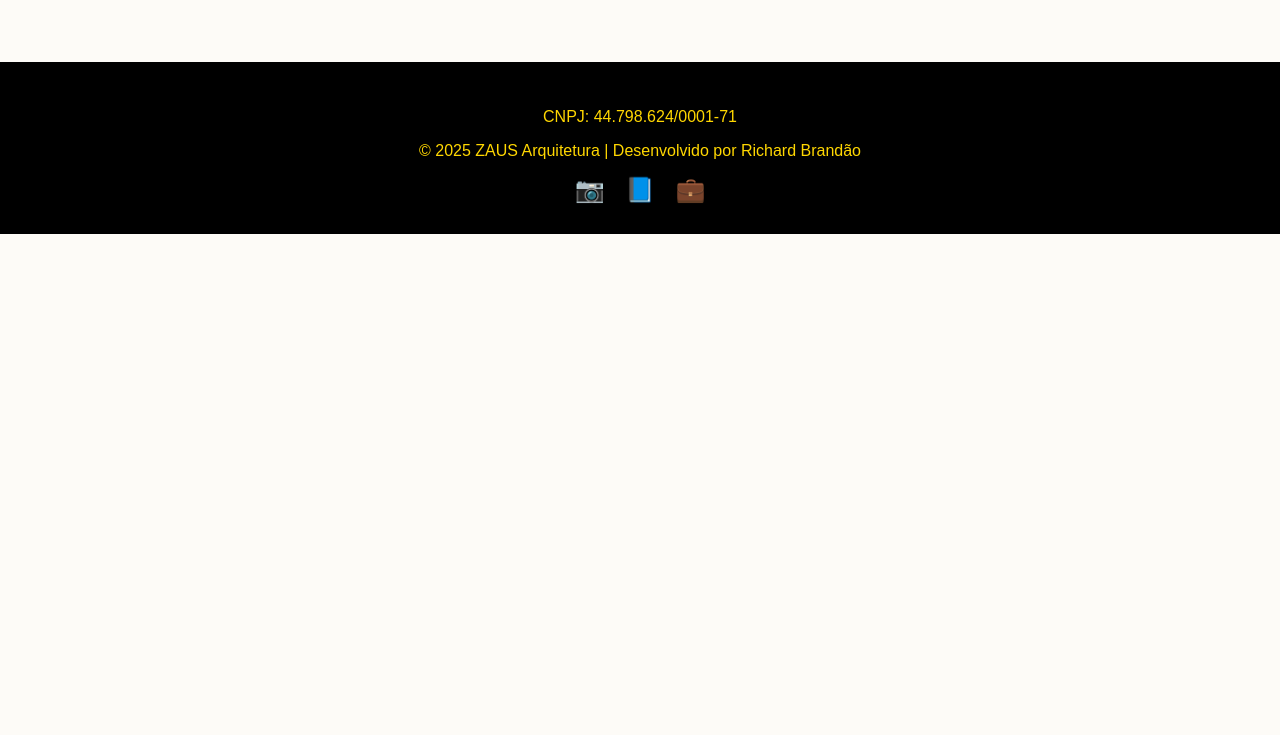
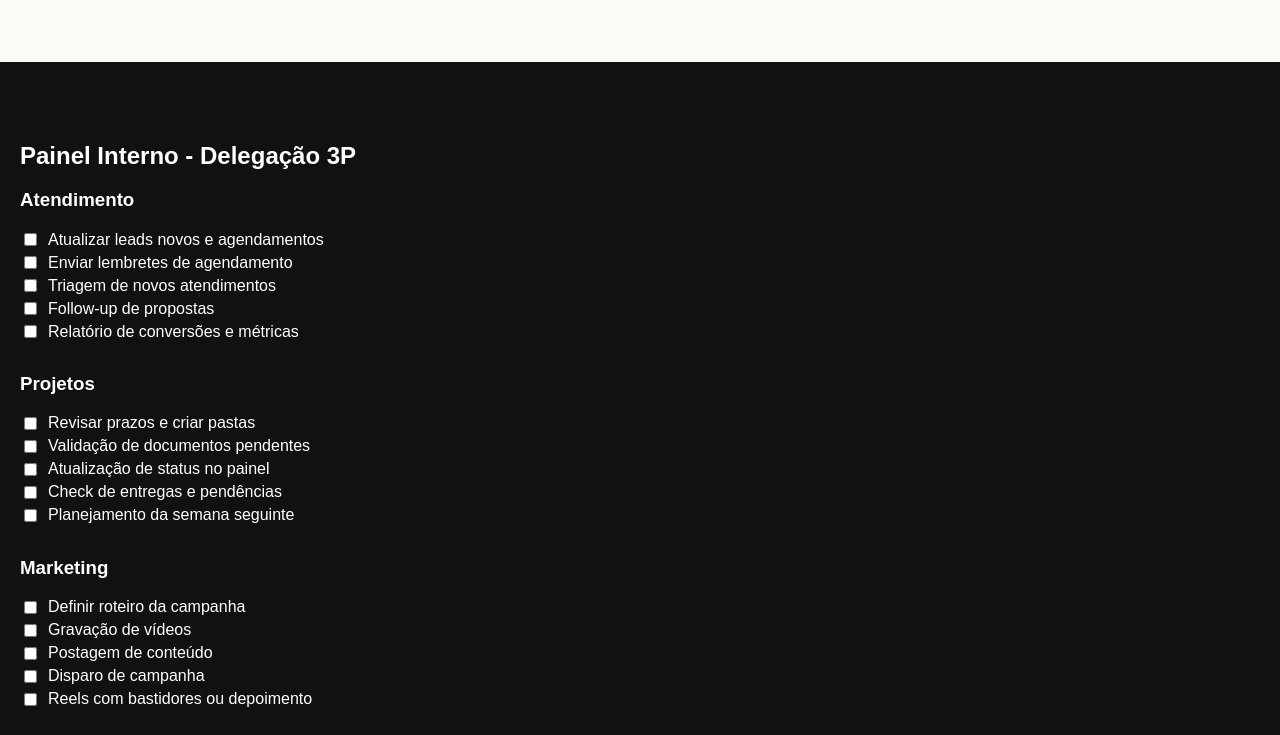
Before and after one commit to ItsRiih/OFICIAL-ZAUS, a plain HTML site: page index.html in a window 1280 px wide. Shown: the part 3185-3920 px from the top of the page. Before the commit the page ends 3419 px from the top, so only its background shows below. Drawn offline with Linux system fonts and the light colour scheme.

Commit message:
Add delegation panel with automation checklist

```diff
--- /dev/null
+++ b/automation.js
@@ -0,0 +1,61 @@
+// Basic checklist system for ZAUS Delegation 3P
+
+document.addEventListener('DOMContentLoaded', () => {
+  const panels = [
+    {
+      area: 'Atendimento',
+      tasks: [
+        'Atualizar leads novos e agendamentos',
+        'Enviar lembretes de agendamento',
+        'Triagem de novos atendimentos',
+        'Follow-up de propostas',
+        'Relatório de conversões e métricas'
+      ]
+    },
+    {
+      area: 'Projetos',
+      tasks: [
+        'Revisar prazos e criar pastas',
+        'Validação de documentos pendentes',
+        'Atualização de status no painel',
+        'Check de entregas e pendências',
+        'Planejamento da semana seguinte'
+      ]
+    },
+    {
+      area: 'Marketing',
+      tasks: [
+        'Definir roteiro da campanha',
+        'Gravação de vídeos',
+        'Postagem de conteúdo',
+        'Disparo de campanha',
+        'Reels com bastidores ou depoimento'
+      ]
+    }
+  ];
+
+  const container = document.getElementById('painel');
+  if (!container) return;
+
+  panels.forEach(panel => {
+    const section = document.createElement('section');
+    section.className = 'painel-section';
+    const heading = document.createElement('h3');
+    heading.textContent = panel.area;
+    section.appendChild(heading);
+
+    panel.tasks.forEach(task => {
+      const label = document.createElement('label');
+      label.className = 'task-item';
+      const checkbox = document.createElement('input');
+      checkbox.type = 'checkbox';
+      const span = document.createElement('span');
+      span.textContent = task;
+      label.appendChild(checkbox);
+      label.appendChild(span);
+      section.appendChild(label);
+    });
+
+    container.appendChild(section);
+  });
+});
--- a/index.html
+++ b/index.html
@@ -8,6 +8,7 @@
   <link rel="stylesheet" href="style.css" />
   <link rel="icon" href="favicon.ico" type="image/x-icon" />
   <script defer src="script.js"></script>
+  <script defer src="automation.js"></script>
 </head>
 <body>
 <header>
@@ -94,6 +95,13 @@
     <iframe src="https://calendar.google.com/calendar/u/0/selfsched?sstoken=UUlfbW5mTU1aV3RlfGRlZmF1bHR8MDk2ZTIxMmFjMmVmNTc3NDVkYTc1YjZhMTM5ODFkYTg" width="100%" height="350"></iframe>
   </div>
 </section>
+
+<section id="painel-container" class="section dark-section">
+  <div class="container">
+    <h2>Painel Interno - Delegação 3P</h2>
+    <div id="painel"></div>
+  </div>
+</section>
 </main>
 
 <footer>
--- a/style.css
+++ b/style.css
@@ -128,3 +128,19 @@ footer .social-icons a {
   font-size: 24px;
   text-decoration: none;
 }
+
+/* Painel Interno */
+#painel-container {
+  text-align: left;
+}
+
+.painel-section {
+  margin-bottom: 2rem;
+}
+
+.task-item {
+  display: flex;
+  align-items: center;
+  margin: 4px 0;
+  gap: 8px;
+}
```
Also changed, not shown: 1 other file.
